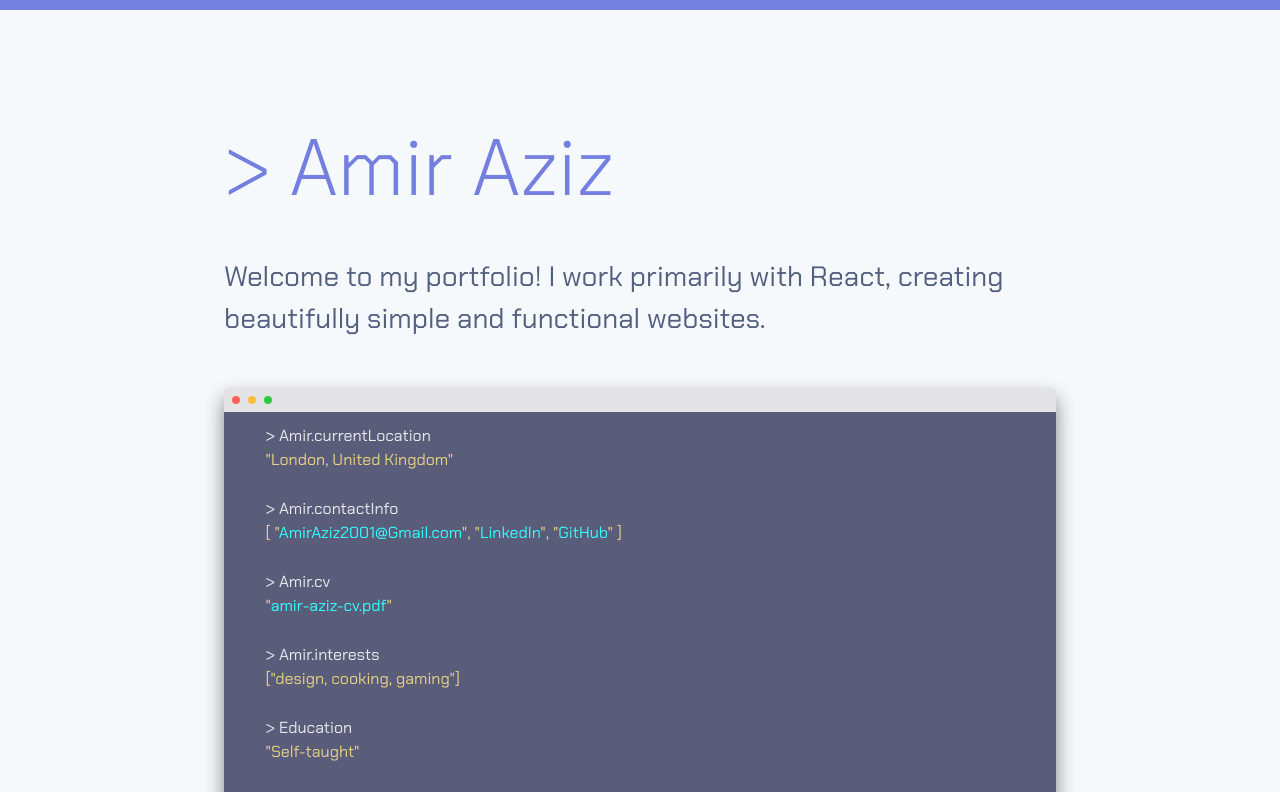
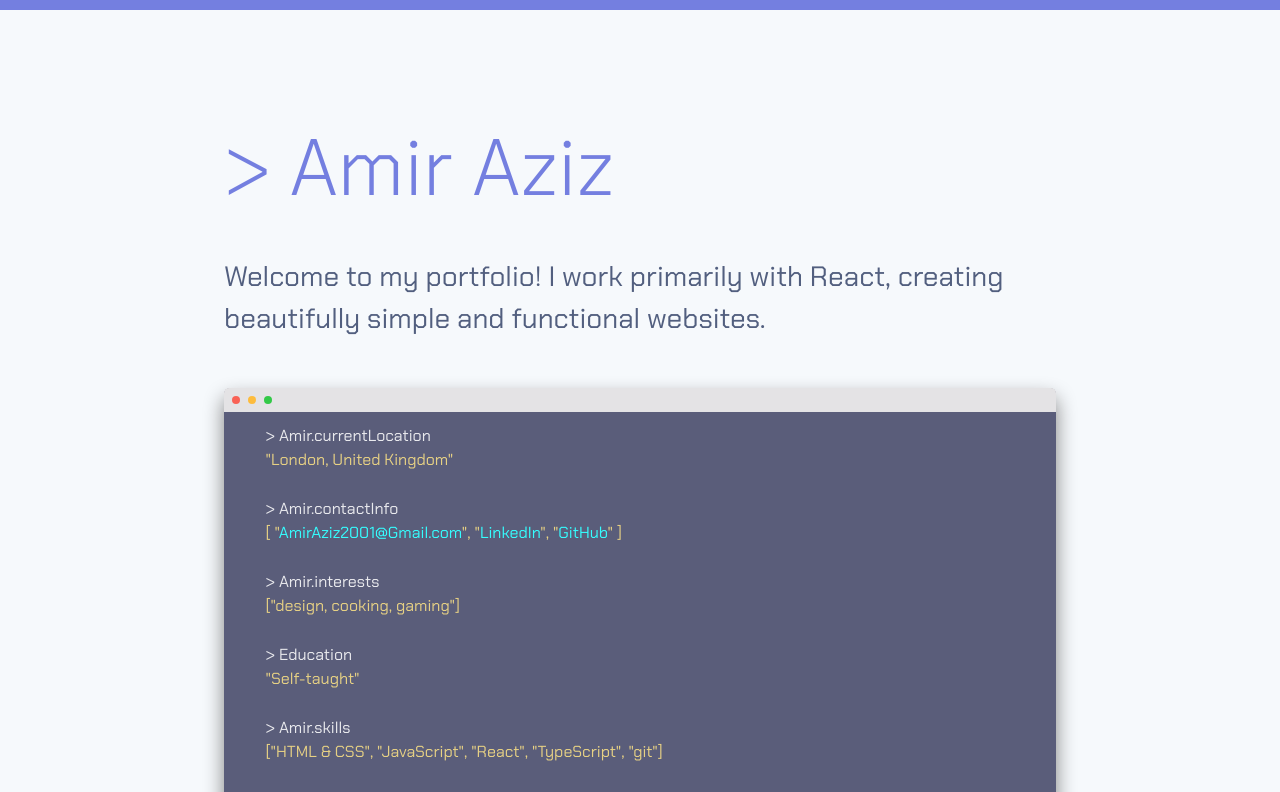
Before and after one commit to BirdOfSteel/myPortfolio, a React (Vite) app: page / in a window 1280 px wide. Shown: the top 792 px of the page. Built offline with nearby package versions, Linux system fonts and the light colour scheme; a web font is replaced by a local one.

Commit message:
Terminal layout update
- Removed CV section

```diff
--- a/src/components/Hero.tsx
+++ b/src/components/Hero.tsx
@@ -105,21 +105,6 @@ export default function HeroDiv() {
             </p>
           </div>
           <div className='terminalTextDiv'>
-            <p className='terminalWhiteText'> {'>'} Amir.cv</p>
-            <p className='terminalYellowText'>
-              "
-                <a
-                  className='blueTerminalText'
-                  href="/amir-aziz-cv.pdf"
-                  target="_blank"
-                  rel="noopener noreferrer"
-                >
-                  amir-aziz-cv.pdf
-                </a>
-              "
-            </p>
-          </div>
-          <div className='terminalTextDiv'>
             <p className='terminalWhiteText'> {'>'} Amir.interests</p>
             <p className='terminalYellowText'>["design, cooking, gaming"]</p>
           </div>
```
Also changed, not shown: 1 other file (tests, documents, lock files or other folders).
